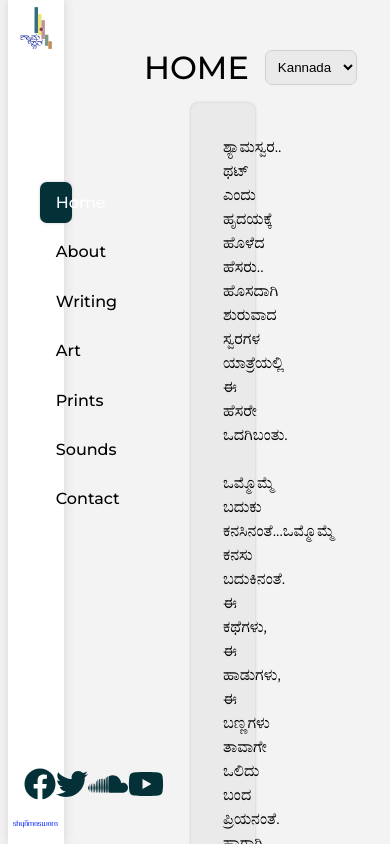
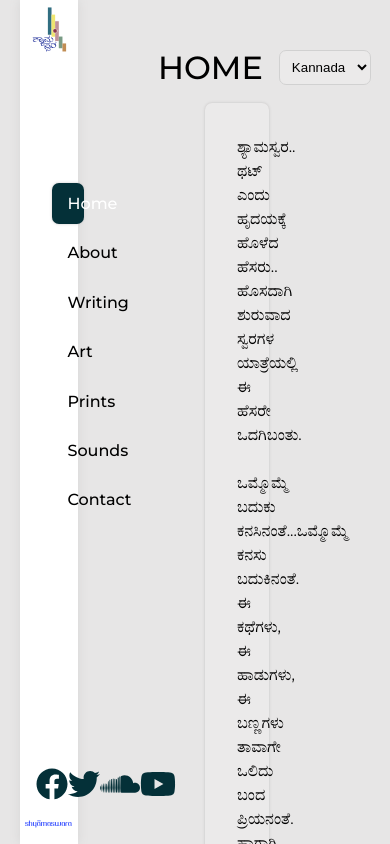
Before and after one commit to ignaciomartind/shyamaswara, a React (Create React App) app: page / in a window 390 px wide. Shown: the top 844 px of the page. Built offline with nearby package versions, Linux system fonts and the light colour scheme.

Commit message:
Some responsive changes

```diff
--- a/src/App.css
+++ b/src/App.css
@@ -2,29 +2,26 @@
 
 body{
   width: 100vw;
-  height: 100vh;
-  overflow: hidden;
-  background-color: rgb(243, 243, 243);
+  height: 100%;
+  overflow: scroll;
+  background-color: rgb(231, 230, 230);
   padding: 0 2vw;
 }
 .App{
   display: flex;
-  height: 100vh;
+  min-height: 100%;
 }
 a,h1,h2,h3,h4,p, label, button{
   font-family: 'Montserrat', sans-serif;
   text-shadow: none;
 }
 .home, .about, .writing, .art, .contact, .sounds, .videos{
+  margin-left: 18vw;
   animation: appearing;
   animation-duration: 700ms;
   animation-fill-mode: forwards;
   animation-timing-function: cubic-bezier(.85,.63,.58,1.17);
-  height: 100vh;
-  overflow: hidden;
-}
-.art{
-  overflow: scroll;
+  height: 100%;
 }
 @keyframes appearing{
   from{
--- a/src/components/styles/contact.css
+++ b/src/components/styles/contact.css
@@ -14,9 +14,9 @@
 .contact-mth1{
     background-color: #043038;
     border-radius: 7px;
-    padding: 2rem;
+    padding: 2rem 1rem;
     box-shadow: 0px 0px 5px black;
-    width: 40%;
+    width: 45%;
 }
 .contact-mth1 p{
     color: WHITE;
@@ -38,7 +38,7 @@
     padding: 1rem;
 }
 .contact-mth2{
-    width: 40%;
+    width: 45%;
     background-color: #ed5f5b;
     border-radius: 7px;
     padding: 2rem 1rem 1rem 1rem;
--- a/src/components/styles/menu.css
+++ b/src/components/styles/menu.css
@@ -1,6 +1,9 @@
 .menu{
-    width: 15%;
-    height: 100%;
+    position: fixed;
+    left: 5vw;
+    right: 80vw;
+    top:0;
+    bottom: 0;
     background-color: white;
     box-shadow: 0px 0px 10px rgb(214, 213, 213);
     display: flex;
--- a/src/index.css
+++ b/src/index.css
@@ -7,6 +7,7 @@
 }
 html{
   font-size: 16px;
+  height: 100%;
 }
 ::-webkit-scrollbar{
   display: none;
```
